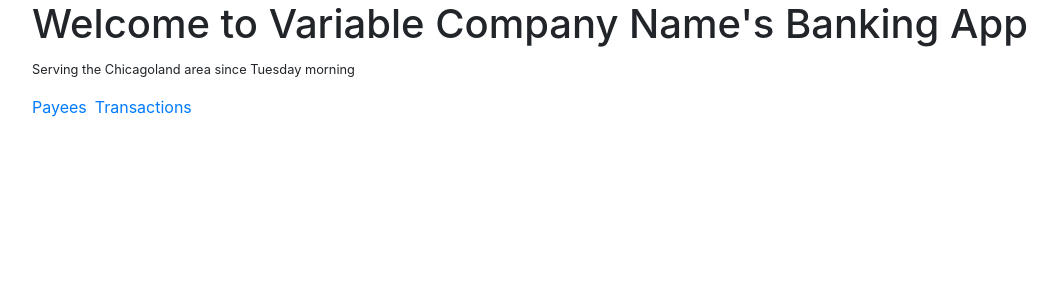
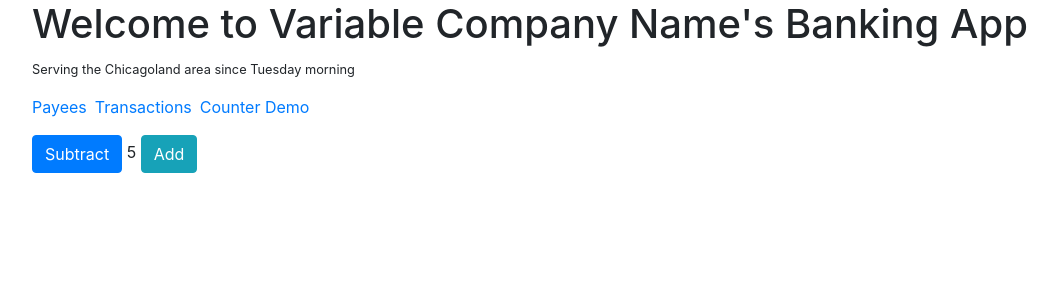
Before and after one commit to patrickchu2112/discover-react-redux, a React (Create React App) app: page /redux-demo in a window 1280 px wide. Shown: the top 300 px of the page, without its empty margins (53-1110 px from the left). Built offline with nearby package versions, Linux system fonts and the light colour scheme.

Commit message:
mapStateToProps

```diff
--- a/package.json
+++ b/package.json
@@ -11,6 +11,7 @@
     "lodash": "^4.17.15",
     "react": "^16.11.0",
     "react-dom": "^16.11.0",
+    "react-redux": "^7.1.3",
     "react-router-dom": "^5.1.2",
     "react-scripts": "3.2.0",
     "redux": "^4.0.4",
@@ -39,6 +40,7 @@
   },
   "devDependencies": {
     "@types/lodash": "^4.14.146",
+    "@types/react-redux": "^7.1.5",
     "@types/react-router-dom": "^5.1.2"
   }
 }
--- a/src/App.tsx
+++ b/src/App.tsx
@@ -1,10 +1,13 @@
 import React from 'react';
+import { Provider } from 'react-redux';
+import { store } from './create-store';
 
 import { BrowserRouter as Router, Route, Link } from 'react-router-dom';
 import BankingHeader from './BankingHeader';
 import WelcomeForm from './WelcomeFormRefactored';
 import PayeesManager from './payees/PayeesManager';
 import TransactionsManager from './transactions/TransactionsManager';
+import CounterDemo from './demos/CounterDemo';
 
 const ComponentOne = () => <h2>Component One</h2>;
 
@@ -13,6 +16,7 @@ const ComponentTwo = () => <h2>Component Two</h2>;
 const App: React.FC = () => {
   const companyName = 'Variable Company Name';
   return (
+    <Provider store={store}>
       <Router>
         <main className="container">
           <div className="row">
@@ -34,12 +38,17 @@ const App: React.FC = () => {
               <li className="list-inline-item">
                 <Link to="/transactions">Transactions</Link>
               </li>
+              <li className="list-inline-item">
+                <Link to="/redux-demo">Counter Demo</Link>
+              </li>
             </ul>
             <Route path="/payees" component={PayeesManager} />
             <Route path="/transactions" component={TransactionsManager} />
+            <Route path="/redux-demo" component={CounterDemo} />
           </section>
         </main>
       </Router>
+    </Provider>
   );
 };
 
--- a/src/create-store.ts
+++ b/src/create-store.ts
@@ -1,4 +1,10 @@
 import { createStore } from 'redux';
-import { reducer as demosReducer } from './demos/demos-reducer';
+import { reducer as demosReducer, DemosState } from './demos/demos-reducer';
 
-const store = createStore(demosReducer);
+const initialState: DemosState = {
+  counter: 5
+}
+
+const store = createStore(demosReducer, initialState);
+
+export {store};
--- a/src/demos/CounterDemo.tsx
+++ b/src/demos/CounterDemo.tsx
@@ -1,4 +1,6 @@
 import React from 'react';
+import { connect } from 'react-redux';
+import { DemosState } from './demos-reducer';
 
 interface CounterDemoProps {
   // Counter prop
@@ -14,7 +16,7 @@ const CounterDemo = ({ value, increment, decrement }: CounterDemoProps) => {
       <button className="btn btn-primary" onClick={decrement}>
         Subtract
       </button>
-      {value}
+      &nbsp;{value}&nbsp;
       <button className="btn btn-info" onClick={increment}>
         Add
       </button>
@@ -22,4 +24,10 @@ const CounterDemo = ({ value, increment, decrement }: CounterDemoProps) => {
   );
 };
 
-export default CounterDemo;
+const mapStateToProps = (state: DemosState) => ({
+  value: state.counter,
+});
+
+const CounterDemoRedux = connect(mapStateToProps)(CounterDemo);
+
+export default CounterDemoRedux;
--- a/src/demos/demos-reducer.ts
+++ b/src/demos/demos-reducer.ts
@@ -5,7 +5,11 @@ export interface DemosState {
   counter: number;
 }
 
-const reducer = (state: DemosState = {counter: 0}, action: AnyAction) => {
+const defaultState: DemosState = {
+  counter: 0
+}
+
+const reducer = (state: DemosState = defaultState, action: AnyAction) => {
   switch (action.type) {
     case demoActions.INCREMENT:
       return { ...state, counter: state.counter + 1 };
```
Also changed, not shown: 1 other file (tests, documents, lock files or other folders). Lines whose indentation alone changed are shown as unchanged.
